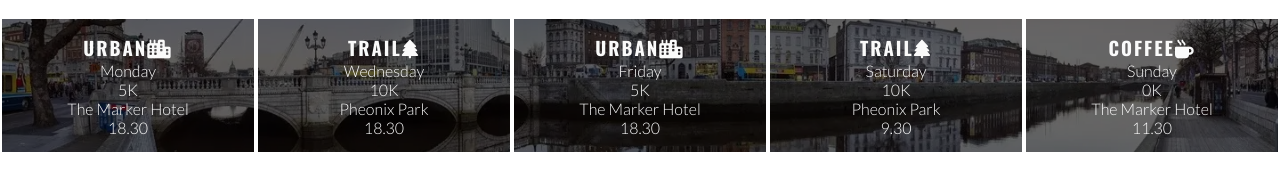
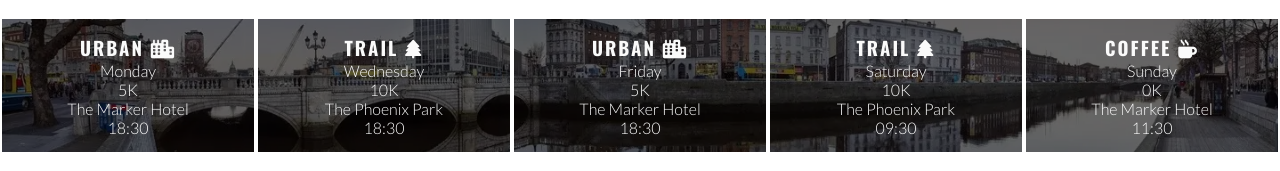
Before and after one commit to Jordan-Finlay/Love-running, a plain HTML site: page index.html in a window 1280 px wide. Shown: the part 1108-1279 px from the top of the page. Drawn offline with nearby package versions, Linux system fonts and the light colour scheme.

Commit message:
double checking index.html

```diff
--- a/index.html
+++ b/index.html
@@ -58,12 +58,15 @@
 
     <!-- Main content -->
     <main>
+      <!-- Hero section -->
       <section id="hero">
         <div id="cover-text">
           <h2>Love Running</h2>
           <h3>Dublin Docklands & Phoenix Park</h3>
         </div>
       </section>
+
+      <!-- Reasons section -->
       <section id="reasons">
         <h2>Why love running with us?</h2>
         <div id="benefits">
@@ -112,44 +115,44 @@
         </div>
       </section>
 
-      <!--Meet up times-->
+      <!-- Meetup times section -->
       <section id="meetups">
         <h2 class="hidden-heading">Meet-up Times</h2>
         <div id="times">
           <div>
-            <h3>URBAN<i class="fa-solid fa-city"></i></h3>
+            <h3>Urban <i class="fa-solid fa-city"></i></h3>
             <p>Monday</p>
             <p>5K</p>
             <p>The Marker Hotel</p>
-            <p>18.30</p>
+            <p>18:30</p>
           </div>
           <div>
-            <h3>TRAIL<i class="fa-solid fa-tree"></i></h3>
+            <h3>Trail <i class="fa-solid fa-tree"></i></h3>
             <p>Wednesday</p>
             <p>10K</p>
-            <p>Pheonix Park</p>
-            <p>18.30</p>
+            <p>The Phoenix Park</p>
+            <p>18:30</p>
           </div>
           <div>
-            <h3>URBAN<i class="fa-solid fa-city"></i></h3>
+            <h3>Urban <i class="fa-solid fa-city"></i></h3>
             <p>Friday</p>
             <p>5K</p>
             <p>The Marker Hotel</p>
-            <p>18.30</p>
+            <p>18:30</p>
           </div>
           <div>
-            <h3>TRAIL<i class="fa-solid fa-tree"></i></h3>
+            <h3>Trail <i class="fa-solid fa-tree"></i></h3>
             <p>Saturday</p>
             <p>10K</p>
-            <p>Pheonix Park</p>
-            <p>9.30</p>
+            <p>The Phoenix Park</p>
+            <p>09:30</p>
           </div>
           <div>
-            <h3>COFFEE<i class="fa-solid fa-mug-hot"></i></h3>
+            <h3>Coffee <i class="fa-solid fa-mug-hot"></i></h3>
             <p>Sunday</p>
             <p>0K</p>
             <p>The Marker Hotel</p>
-            <p>11.30</p>
+            <p>11:30</p>
           </div>
         </div>
       </section>
```
